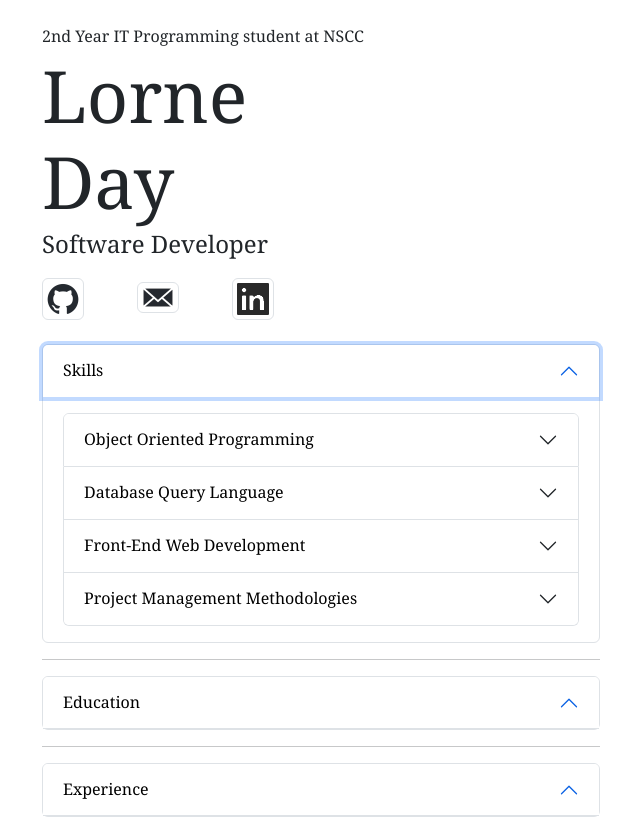
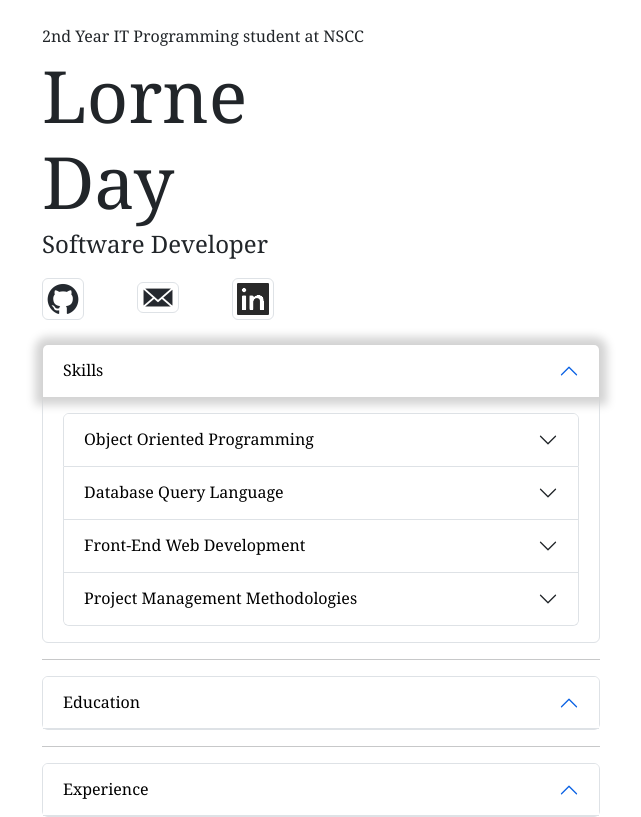
Before and after one commit to 4Lorne/PersonalWebsite, a website: page public/index.html in a window 1280 px wide. Both pictures are taken after a click on the button "Skills". Shown: the whole page, without its empty margins (40-681 px from the left). Drawn offline with nearby package versions, Linux system fonts and the light colour scheme.

Commit message:
Added glow to the accordions

```diff
--- a/public/index.css
+++ b/public/index.css
@@ -29,6 +29,12 @@ ul{
   --bs-accordion-active-bg: white;
 }
 
+.accordion-button:focus {
+    z-index: 3;
+    outline: 0;
+    box-shadow: 0 0 10px .50rem lightgrey !important;
+}
+
 
 @media only screen and (max-width:600px){
     .vert-center{
```
Also changed, not shown: public/script.js (line endings or trailing spaces).
